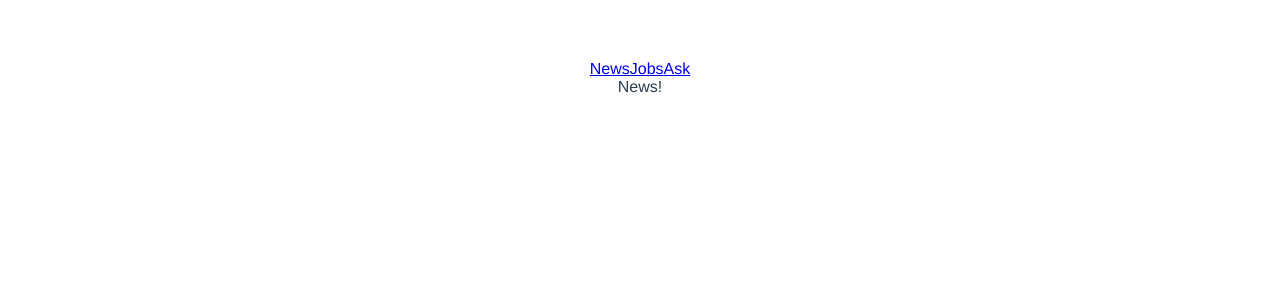
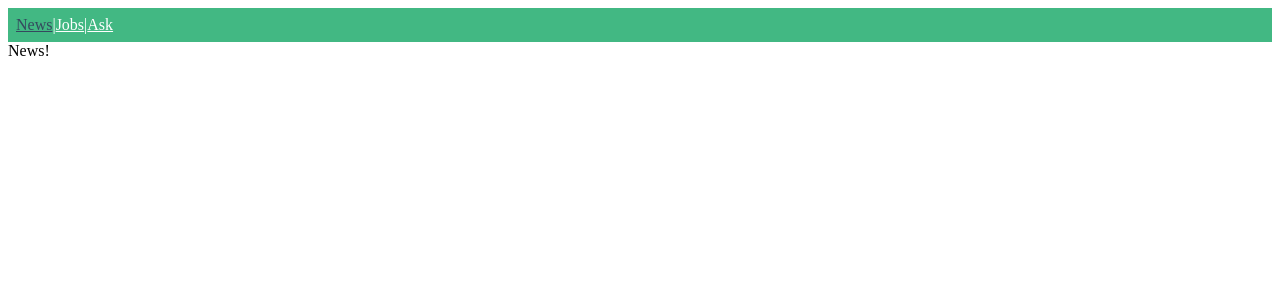
Before and after one commit to pak0426/vue_news_pjt_practice, a Vue app: page /news in a window 1280 px wide. Shown: the top 300 px of the page. Built offline with nearby package versions, Linux system fonts and the light colour scheme.

Commit message:
ToolBar Router css처리

```diff
--- a/src/App.vue
+++ b/src/App.vue
@@ -16,11 +16,7 @@ export default defineComponent({
 
 <style>
 #app {
-  font-family: Avenir, Helvetica, Arial, sans-serif;
-  -webkit-font-smoothing: antialiased;
-  -moz-osx-font-smoothing: grayscale;
-  text-align: center;
-  color: #2c3e50;
-  margin-top: 60px;
+  padding: 0;
+  margin: 0;
 }
 </style>
--- a/src/components/ToolBar.vue
+++ b/src/components/ToolBar.vue
@@ -1,7 +1,7 @@
 <template>
-  <div>
-    <router-link to="news">News</router-link>
-    <router-link to="jobs">Jobs</router-link>
+  <div class="header">
+    <router-link to="news">News</router-link> |
+    <router-link to="jobs">Jobs</router-link> |
     <router-link to="ask">Ask</router-link>
   </div>
 </template>
@@ -13,5 +13,16 @@ export default {
 </script>
 
 <style scoped>
-
+.header {
+  color: white;
+  background: #42b883;
+  display: flex;
+  padding: 8px;
+}
+.header .router-link-active {
+  color: #35495e;
+}
+.header a {
+  color: white;
+}
 </style>
```
